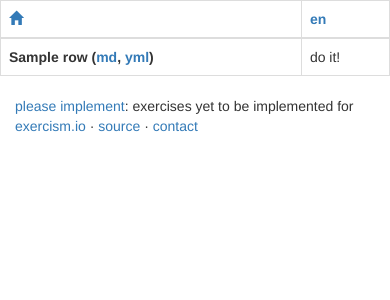
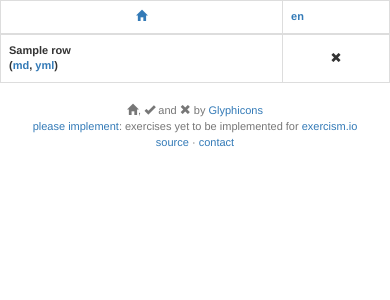
Before and after one commit to sjakobi/please-implement, a Python web app: template please-implement/templates/table.html in a window 390 px wide. Shown: the top 300 px of the page. Run offline with Jinja, Linux system fonts and the light colour scheme; the template is opened without the code that fills it: most values are stand-ins (such as "Sample title", 1, 10 or a date in 2020); lists and menus that the app fills with data are empty; some libraries are stand-ins or nearby versions.

Commit message:
Improve styling

```diff
--- a/please-implement/templates/table.html
+++ b/please-implement/templates/table.html
@@ -6,14 +6,14 @@
   <link rel="stylesheet" href="//netdna.bootstrapcdn.com/bootstrap/3.1.1/css/bootstrap.min.css">
 </head>
 
-<body>
+<body style="font-size: 110%">
 
   <table class="table table-bordered table-hover">
     <thead>
     <tr>
-        <th><a href="/"><span class="glyphicon glyphicon-home"></span></a></th>
+      <th style="text-align: center"><a href="/"><span class="glyphicon glyphicon-home"></span></a></th>
       {% for repo, language in table.languages.items() %}
-        <th scope="col">
+        <th scope="col" style="white-space: nowrap;">
           <a href="/{{ repo }}">{{ language }}</a>
         </th>
       {% endfor %}
@@ -23,16 +23,16 @@
     {% for ex in table.rows %}
       <tr>
         <th scope="row">
-          {{ ex }}
+          {{ ex }}<br>
           (<a href="https://github.com/exercism/x-common/blob/master/{{ ex }}.md">md</a>,
           <a href="https://github.com/exercism/x-common/blob/master/{{ ex }}.yml">yml</a>)
         </th>
         {% for repo in table.languages %}
-          <td>
+          <td style="text-align: center; vertical-align: middle">
             {% if ex in table.exercises[repo] %}
-              <a href="https://github.com/exercism/{{ repo }}/tree/master/{{ ex }}">done</a>
+              <a href="https://github.com/exercism/{{ repo }}/tree/master/{{ ex }}"><span class="glyphicon glyphicon-ok"></span></a>
             {% else %}
-              do it!
+              <span class="glyphicon glyphicon-remove" title="Implement me!"></span>
             {% endif %}
           </td>
         {% endfor %}
@@ -42,14 +42,23 @@
   </table>
 
   <div id="footer">
-    <div class="container">
-      <p>
+    <div class="row text-muted" style="text-align: center">
+      <div class="col-md-4">
+        <span class="glyphicon glyphicon-home"></span>,
+        <span class="glyphicon glyphicon-ok"></span>
+        and <span class="glyphicon glyphicon-remove"></span>
+        by <a href="http://glyphicons.com">Glyphicons</a>
+      </div>
+
+      <div class="col-md-4">
         <a href="/">please implement</a>: exercises yet to be implemented for <a href=http://exercism.io>exercism.io</a>
-        &middot;
+      </div>
+
+      <div class="col-md-4">
         <a href="https://github.com/sjakobi/please-implement">source</a>
-        &middot;
+        ·
         <a href="mailto:simon.jakobi@gmail.com">contact</a>
-      </p>
+      </div>
     </div>
   </div>
 
```
